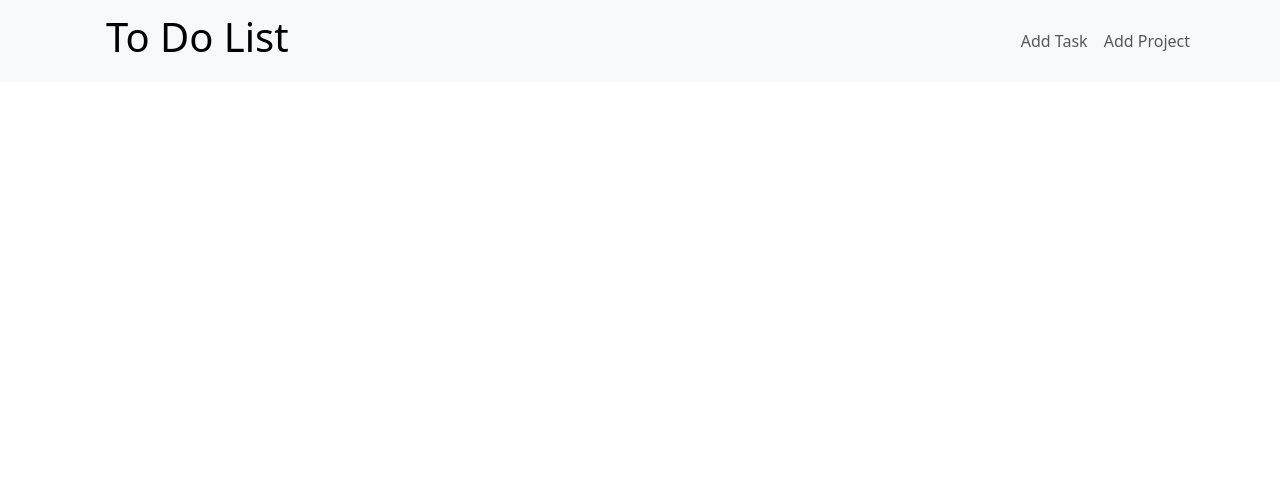
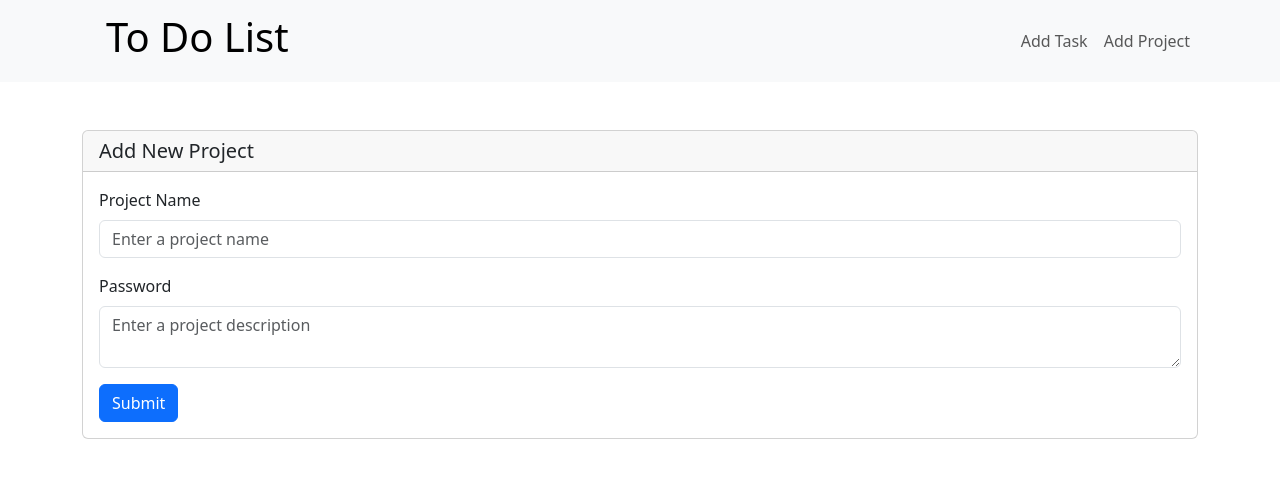
Before and after one commit to mwetta/todo-list, a React (Vite) app: page / in a window 1280 px wide. Shown: the top 478 px of the page. Built offline with nearby package versions, Linux system fonts and the light colour scheme.

Commit message:
Add projec form

```diff
--- /dev/null
+++ b/components/AddProjectForm.jsx
@@ -0,0 +1,31 @@
+import Button from 'react-bootstrap/Button';
+import Card from 'react-bootstrap/Card';
+import Form from 'react-bootstrap/Form';
+
+//TODO: Track data for
+
+
+function AddProjectForm() {
+  return (
+    <Card className="mt-5">
+      <Card.Header as="h5">Add New Project</Card.Header>
+      <Card.Body>
+        <Form>
+      <Form.Group className="mb-3" controlId="projectName">
+        <Form.Label>Project Name</Form.Label>
+        <Form.Control type="text" placeholder="Enter a project name" />
+      </Form.Group>
+      <Form.Group className="mb-3" controlId="projectDescription">
+        <Form.Label>Password</Form.Label>
+        <Form.Control as="textarea" placeholder="Enter a project description" />
+      </Form.Group>
+      <Button variant="primary" type="submit">
+        Submit
+      </Button>
+    </Form>
+      </Card.Body>
+    </Card>
+  );
+}
+
+export default AddProjectForm;
--- a/src/App.jsx
+++ b/src/App.jsx
@@ -1,6 +1,8 @@
 import './App.css'
 import 'bootstrap/dist/css/bootstrap.min.css';
-import Navigation from '../components/Navbar'
+import Navigation from '../components/Navbar';
+import AddProjectForm from '../components/AddProjectForm';
+import { Container } from 'react-bootstrap';
 
 //TODO: Add react router
 //TODO: Define components
@@ -11,6 +13,9 @@ function App() {
   return (
     <>
       <Navigation />
+      <Container>
+        <AddProjectForm />
+      </Container>
     </>
   )
 }
```
